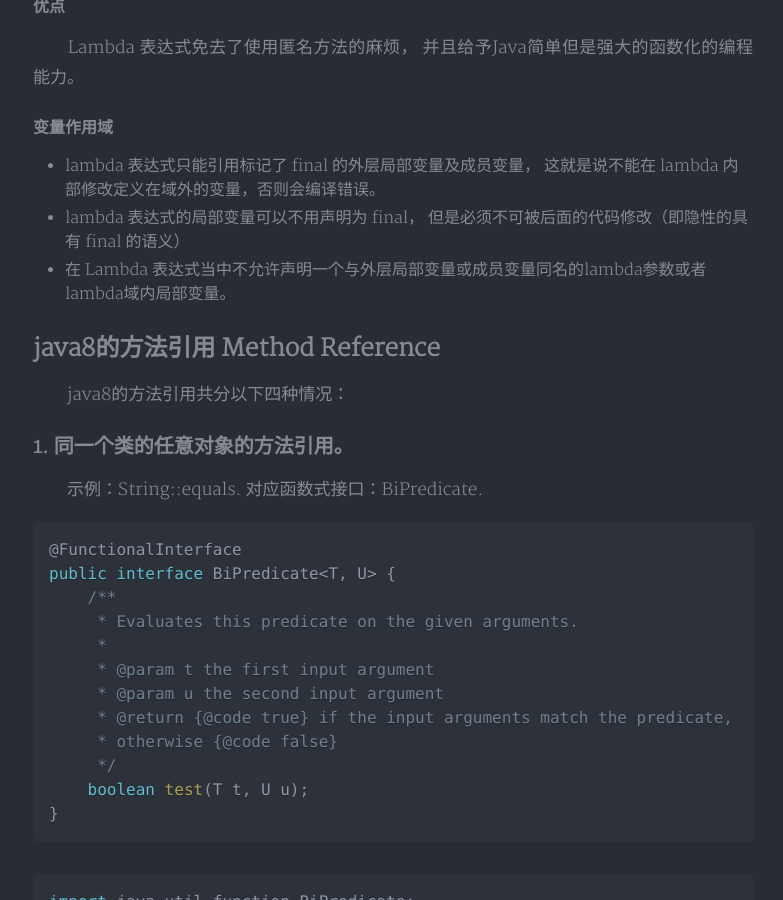
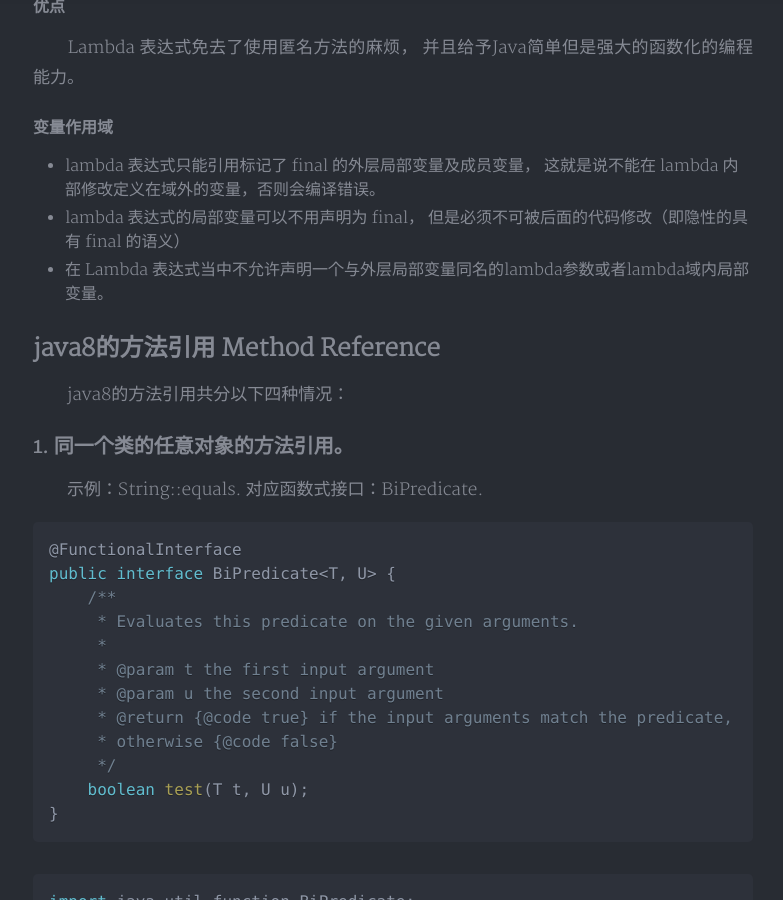
Before and after one commit to yeslsl/never-ever-ver-er-r.github.io, a Jekyll site: the page built from _posts/2019-06-27-java8之lambda表达式及方法引用.md, in a window 1280 px wide and 900 px high, scrolled down 4609 px. Shown: the whole window, without its empty margins (247-1030 px from the left). Built offline with Jekyll 4.4.1, drawn with Linux system fonts in a browser that asks for light colours; nearby versions of some CDN libraries; a style sheet for code colours, icons or effects is not loaded.

Commit message:
java8之lambda表达式补充

```diff
--- a/_posts/2019-06-27-java8之lambda表达式及方法引用.md
+++ b/_posts/2019-06-27-java8之lambda表达式及方法引用.md
@@ -144,7 +144,7 @@
 这就是说不能在 lambda 内部修改定义在域外的变量，否则会编译错误。
 * lambda 表达式的局部变量可以不用声明为 final，
 但是必须不可被后面的代码修改（即隐性的具有 final 的语义）
-* 在 Lambda 表达式当中不允许声明一个与外层局部变量或成员变量同名的lambda参数或者lambda域内局部变量。
+* 在 Lambda 表达式当中不允许声明一个与外层局部变量同名的lambda参数或者lambda域内局部变量。
 
 ## java8的方法引用 Method Reference
 　　java8的方法引用共分以下四种情况：
```
